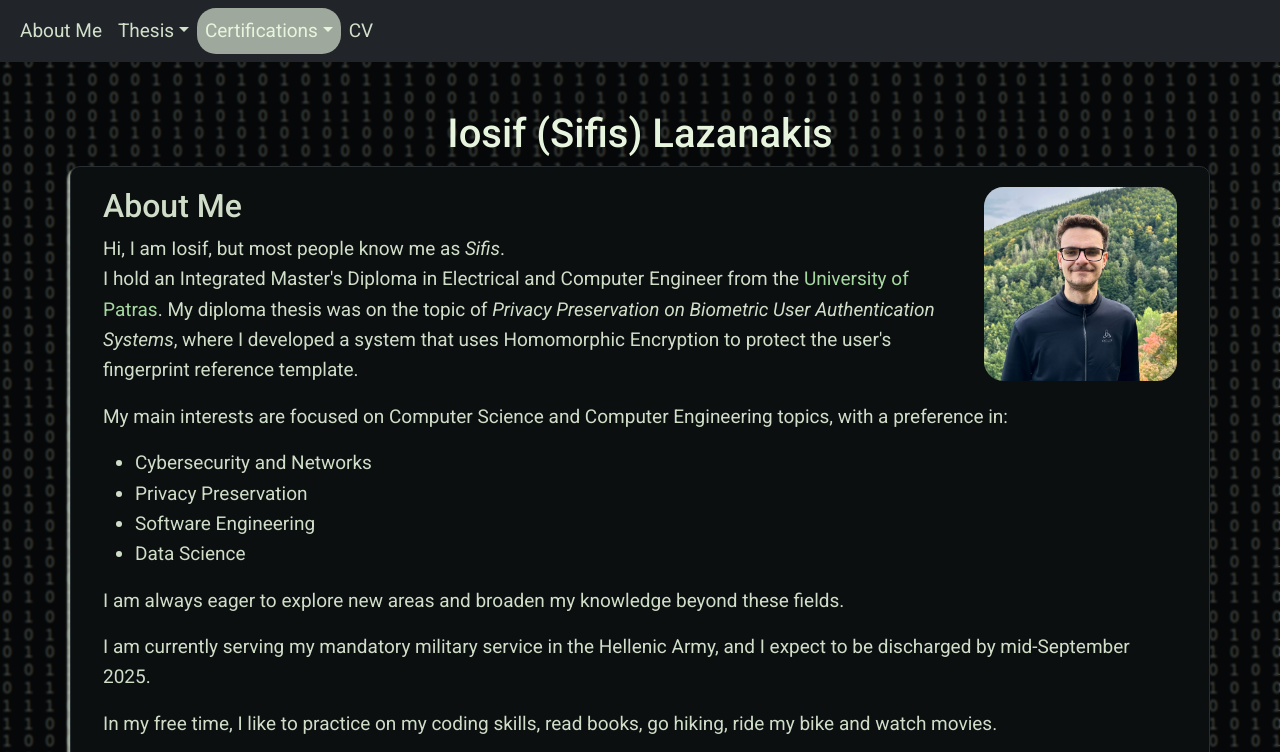
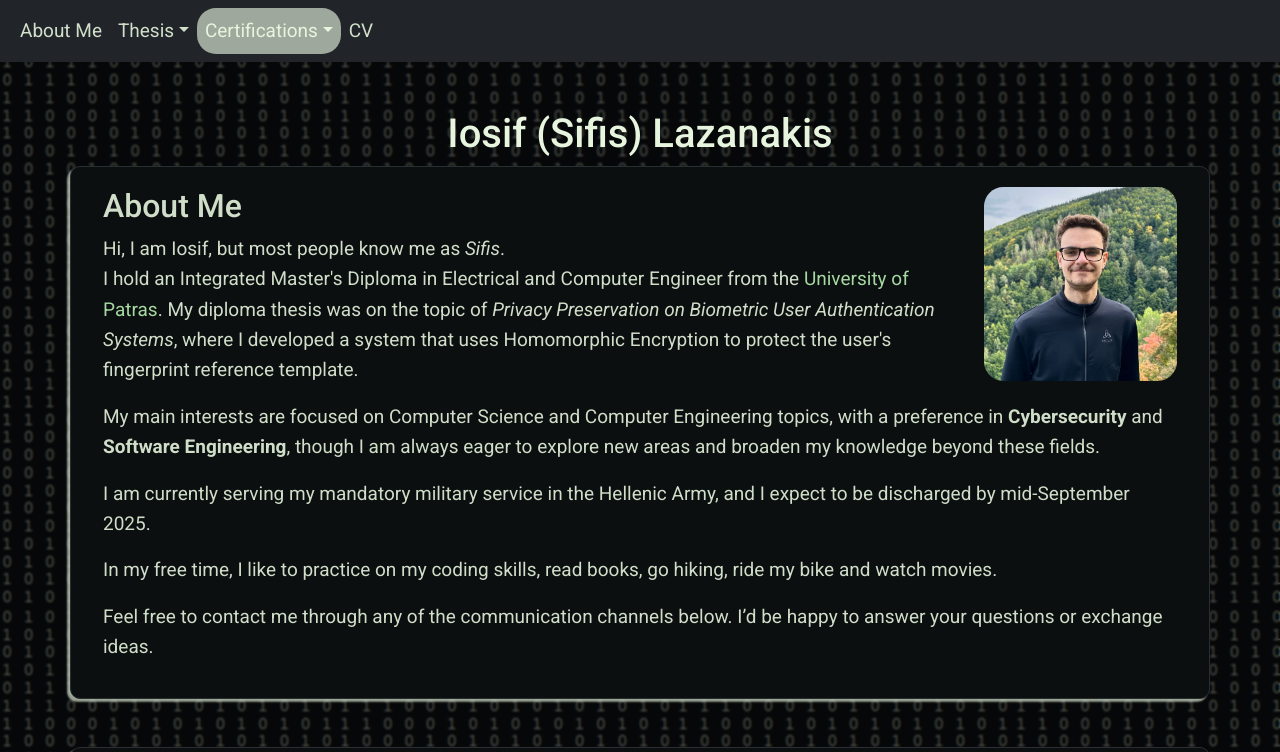
Before and after one commit to sifislaz/sifislaz.github.io, a plain HTML site: page index.html in a window 1280 px wide. Shown: the top 752 px of the page. Drawn offline with nearby package versions, Linux system fonts and the light colour scheme.

Commit message:
Change body

```diff
--- a/index.html
+++ b/index.html
@@ -102,14 +102,8 @@
                         user's fingerprint reference template.
                     </p>
                     <p>My main interests are focused on Computer Science and Computer Engineering topics, with a
-                        preference in:
-                    <ul>
-                        <li>Cybersecurity and Networks</li>
-                        <li>Privacy Preservation</li>
-                        <li>Software Engineering</li>
-                        <li>Data Science</li>
-                    </ul>
-                    I am always eager to explore new areas and broaden my knowledge beyond these fields.
+                        preference in <strong>Cybersecurity</strong> and <strong>Software Engineering</strong>, though I
+                        am always eager to explore new areas and broaden my knowledge beyond these fields.
                     </p>
                     <p>
                         I am currently serving my mandatory military service in the Hellenic Army, and I
```
